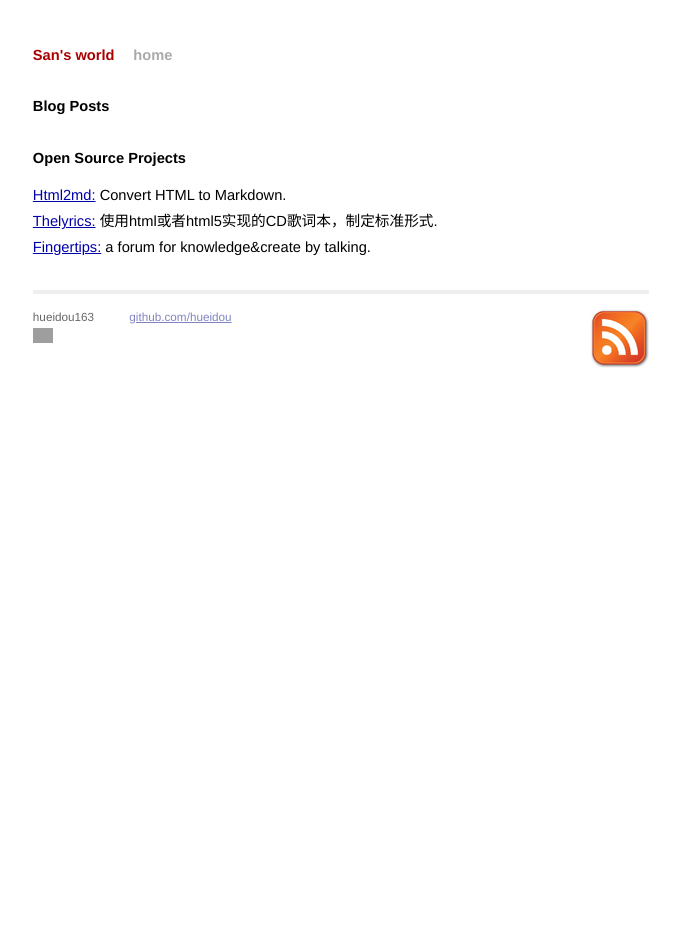
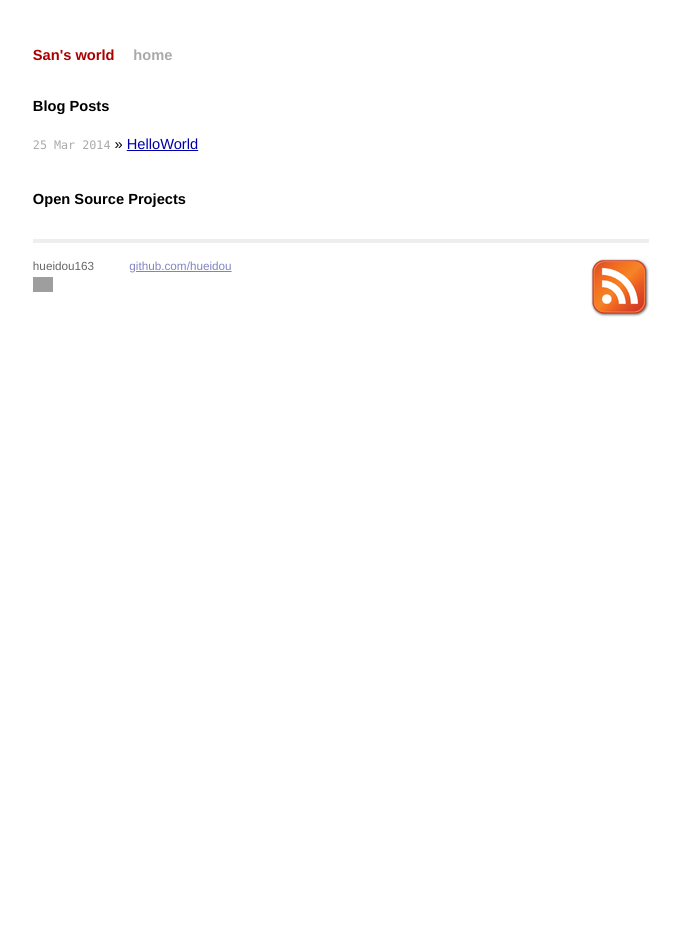
Before and after one commit to isensen/isensen.github.io, a Jekyll site: the page built from index.html, in a window 1280 px wide. Shown: the whole page, without its empty margins (299-979 px from the left). Built offline with Jekyll 4.4.1, drawn with Linux system fonts in a browser that asks for light colours; Markdown is read by kramdown in place of the engine named in the settings; grey boxes are pictures that could not be loaded.

Commit message:
hello world

```diff
--- a/index.html
+++ b/index.html
@@ -13,8 +13,5 @@ title: i3342th
 
   <h1>Open Source Projects</h1>
   <ul class="posts">
-    <li><a href="http://github.com/hueidou/html2md/">Html2md:</a> Convert HTML to Markdown.</li>
-    <li><a href="http://github.com/hueidou/thelyrics/">Thelyrics:</a> 使用html或者html5实现的CD歌词本，制定标准形式.</li>
-    <li><a href="http://github.com/hueidou/fingertips/">Fingertips:</a> a forum for knowledge&create by talking.</li>
   </ul>
 </div>
```
Also changed, not shown: _posts/2014-03-25-why-programming.md (added, +12 -0 lines).
